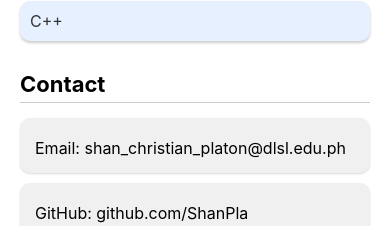
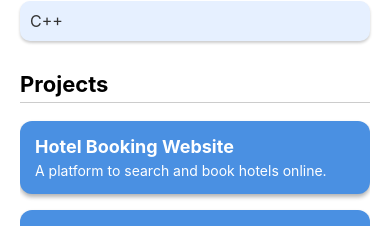
Before and after one commit to ShanPla/platon-shan-mobile-portfolio, a React Native app: screen / in a window 390 px wide. Shown: the part 601-827 px from the top of the page. Built offline with nearby package versions, Linux system fonts and the light colour scheme.

Commit message:
add Projects

```diff
--- a/App.tsx
+++ b/App.tsx
@@ -6,6 +6,7 @@ import Profile from "./components/Profile";
 import Skills from "./components/Skills";
 import Contact from "./components/Contact";
 import ThemeToggle from "./components/ThemeToggle";
+import Projects from "./components/Projects";
 
 import styles from "./styles/AppStyles";
 
@@ -26,6 +27,7 @@ export default function App() {
 
       <Profile textColor={textColor} />
       <Skills textColor={textColor} />
+      <Projects textColor={textColor} darkMode={darkMode} />
       <Contact textColor={textColor} />
     </ScrollView>
   );
--- /dev/null
+++ b/components/Projects.tsx
@@ -0,0 +1,47 @@
+import { View, Text, FlatList } from "react-native";
+import styles from "../styles/AppStyles";
+
+type Project = {
+  id: string;
+  title: string;
+  description: string;
+};
+
+type ProjectsProps = {
+  textColor: string;
+  darkMode: boolean;
+};
+
+export default function Projects({ textColor, darkMode }: ProjectsProps) {
+  const projects: Project[] = [
+    { id: "1", title: "Hotel Booking Website", description: "A platform to search and book hotels online." },
+    { id: "2", title: "Food Recipe Finder Website", description: "Search and save recipes with ingredients and instructions." },
+    { id: "3", title: "Study Spaces Website", description: "Find nearby study spaces with ratings and reviews." },
+    { id: "4", title: "Portfolio Website", description: "Showcase of my projects and skills as a developer." },
+  ];
+
+  // card background changes with theme
+  const cardBg = darkMode ? "#333" : "#4A90E2";
+
+  return (
+    <View>
+      <Text style={[styles.sectionTitle, { color: textColor }]}>Projects</Text>
+
+      <FlatList
+        data={projects}
+        keyExtractor={(item) => item.id}
+        scrollEnabled={false} // <-- prevents nested scroll warning
+        renderItem={({ item }) => (
+          <View style={[styles.projectCard, { backgroundColor: cardBg }]}>
+            <Text style={[styles.projectTitle, { color: darkMode ? "#fff" : "#fff" }]}>
+              {item.title}
+            </Text>
+            <Text style={[styles.projectDescription, { color: darkMode ? "#ddd" : "#fff" }]}>
+              {item.description}
+            </Text>
+          </View>
+        )}
+      />
+    </View>
+  );
+}
--- a/styles/AppStyles.tsx
+++ b/styles/AppStyles.tsx
@@ -87,7 +87,7 @@ export default StyleSheet.create({
     borderRadius: 10,
   },
 
-  // Projects (placeholder)
+  // Projects
   projectCard: {
     backgroundColor: "#4A90E2",
     padding: 15,
```
